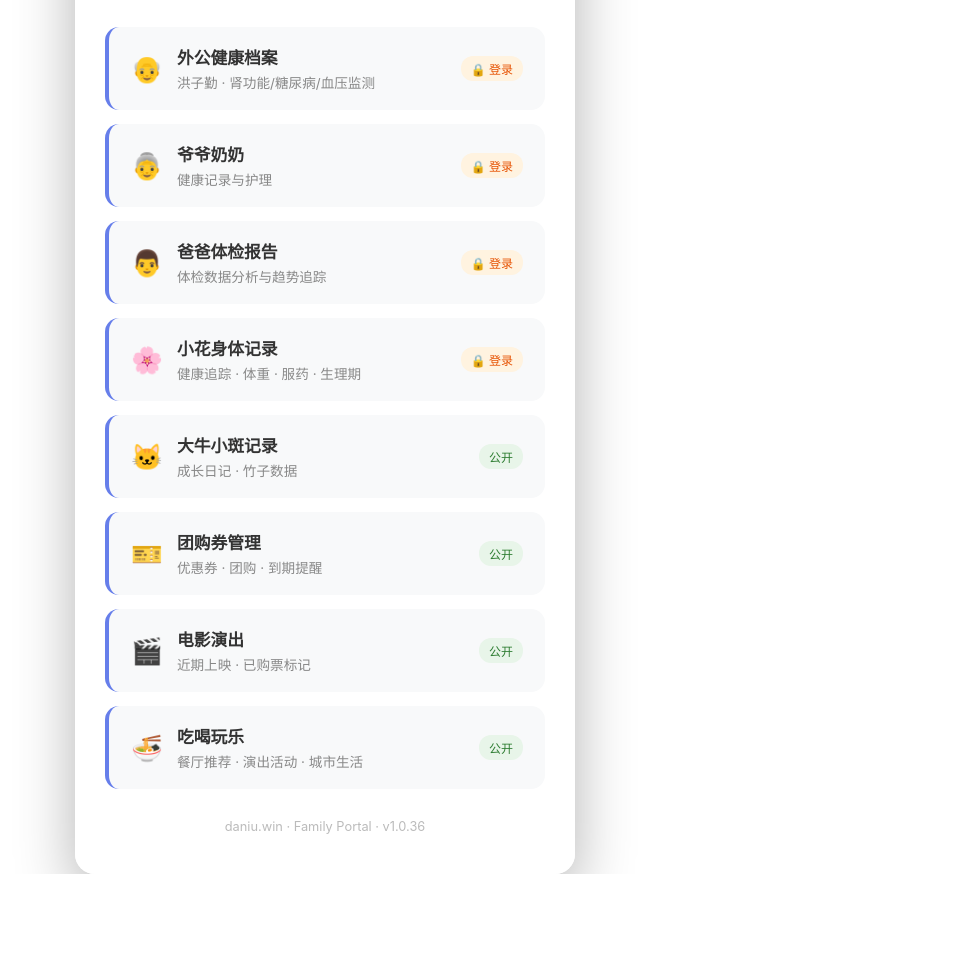
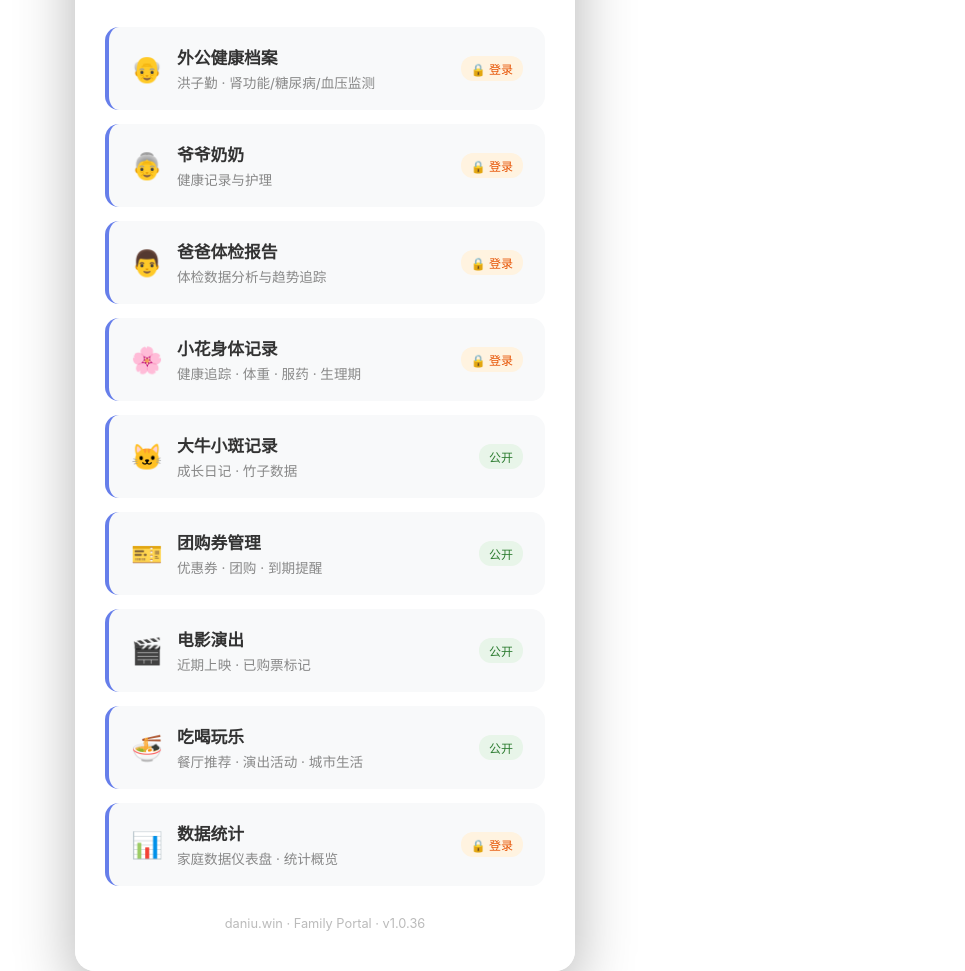
Before and after one commit to niuDaddy/daniu-home-app, a website: page www/index.html in a window 1280 px wide. Shown: the part 121-1092 px from the top of the page, without its empty margins (315-1280 px from the left). Before the commit the page ends 995 px from the top, so only its background shows below. Drawn offline with Linux system fonts and the light colour scheme.

Commit message:
feat: 添加数据统计页面入口 (data.daniu.win)

```diff
--- a/capacitor.config.json
+++ b/capacitor.config.json
@@ -15,6 +15,7 @@
       "https://movies.daniu.win",
       "https://vibe.daniu.win",
       "https://xiaohua.daniu.win",
+      "https://data.daniu.win",
       "https://www.daniu.win"
     ]
   },
--- a/www/index.html
+++ b/www/index.html
@@ -222,6 +222,15 @@ a .tag.lock {
       <span class="tag">公开</span>
     </a>
 
+    <a href="https://data.daniu.win">
+      <span class="icon">📊</span>
+      <div class="info">
+        <div class="name">数据统计</div>
+        <div class="desc">家庭数据仪表盘 · 统计概览</div>
+      </div>
+      <span class="tag lock">🔒 登录</span>
+    </a>
+
   </div>
 
 <div class="footer">daniu.win · Family Portal · v1.0.36</div>
```
